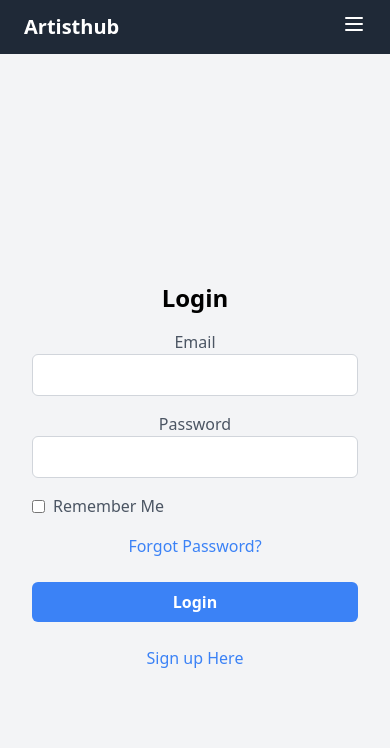
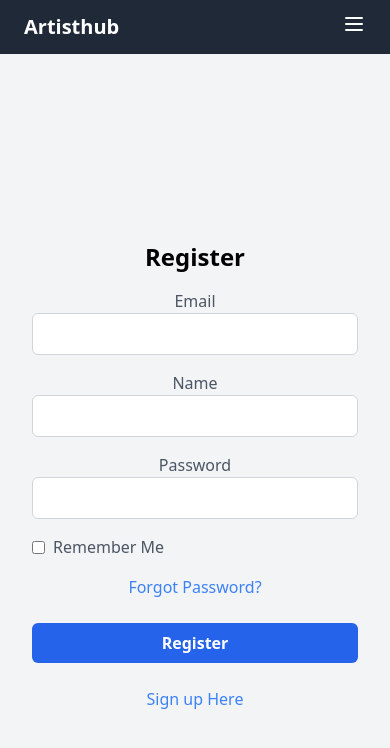
Before and after one commit to almela09/FRONTEND_artisthub, a React (Vite) app in the folder artisthub/: page / in a window 390 px wide. Shown: the top 748 px of the page. Built offline with nearby package versions, Linux system fonts and the light colour scheme.

Commit message:
feature: added register form

```diff
--- a/artisthub/src/App.jsx
+++ b/artisthub/src/App.jsx
@@ -2,6 +2,7 @@ import { useState } from 'react'
 import './App.css'
 import { Navbar } from './components/Navbar/Navbar'
 import { Login } from './pages/Login/Login'
+import { Register } from './pages/Register/Register'
 
 function App() {
   const [count, setCount] = useState(0)
@@ -10,7 +11,8 @@ function App() {
     <>
 
      <Navbar/>
-     <Login/>
+     {/* <Login/> */}
+     <Register/>
     </>
   )
 }
--- a/artisthub/src/pages/Login/Login.jsx
+++ b/artisthub/src/pages/Login/Login.jsx
@@ -6,8 +6,8 @@ export const Login = () => {
           {/* Left: Image */}
           <div className="w-1/2 h-screen hidden lg:block">
             <img
-              src="https://i.pinimg.com/originals/11/0c/cf/110ccf3e7614ae0d56e806e8668f98f8.jpg"
-              alt="Placeholder Image"
+              src="https://upload.wikimedia.org/wikipedia/commons/thumb/5/5a/Sandro_Botticelli_069.jpg/800px-Sandro_Botticelli_069.jpg"
+              alt="Boticelli Image"
               className="object-cover w-full h-full"
             />
           </div>
@@ -54,7 +54,7 @@ export const Login = () => {
               {/* Login Button */}
               <button
                 type="submit"
-                className="bg-blue-500 hover:bg-blue-600 text-white font-semibold rounded-md py-2 px-4 w-full"
+                className="bg-blue-600 hover:bg--600 text-white font-semibold rounded-md py-2 px-4 w-full"
               >
                 Login
               </button>
--- a/artisthub/src/pages/Register/Register.jsx
+++ b/artisthub/src/pages/Register/Register.jsx
@@ -0,0 +1,78 @@
+export const Register = () => {
+    return (
+        <div className="bg-gray-100 flex justify-center items-center h-screen">
+            {/* Left: Image */}
+            <div className="w-1/2 h-screen hidden lg:block">
+                <img
+                    src="https://i.pinimg.com/originals/c4/2b/bc/c42bbcec29cf1a0345bbe3a573b9b334.jpg"
+                    alt="Boticelli Image"
+                    className="object-cover w-full h-full"
+                />
+            </div>
+            {/* Right: Login Form */}
+            <div className="lg:p-36 md:p-52 sm:20 p-8 w-full lg:w-1/2">
+                <h1 className="text-2xl font-semibold mb-4">Register</h1>
+                <form action="#" method="POST">
+                    {/* Email Input */}
+                    <div className="mb-4">
+                        <label htmlFor="email" className="block text-gray-600">Email</label>
+                        <input
+                            type="text"
+                            id="email"
+                            name="email"
+                            className="w-full border border-gray-300 rounded-md py-2 px-3 focus:outline-none focus:border-blue-500"
+                            autoComplete="off"
+                        />
+                    </div>
+                    {/* Name Input */}
+                    <div className="mb-4">
+                        <label htmlFor="name" className="block text-gray-600">Name</label>
+                        <input
+                            type="text"
+                            id="name"
+                            name="name"
+                            className="w-full border border-gray-300 rounded-md py-2 px-3 focus:outline-none focus:border-blue-500"
+                            autoComplete="off"
+                        />
+                    </div>
+                    {/* Password Input */}
+                    <div className="mb-4">
+                        <label htmlFor="password" className="block text-gray-600">Password</label>
+                        <input
+                            type="password"
+                            id="password"
+                            name="password"
+                            className="w-full border border-gray-300 rounded-md py-2 px-3 focus:outline-none focus:border-blue-500"
+                            autoComplete="off"
+                        />
+                    </div>
+                    {/* Remember Me Checkbox */}
+                    <div className="mb-4 flex items-center">
+                        <input
+                            type="checkbox"
+                            id="remember"
+                            name="remember"
+                            className="text-blue-500"
+                        />
+                        <label htmlFor="remember" className="text-gray-600 ml-2">Remember Me</label>
+                    </div>
+                    {/* Forgot Password Link */}
+                    <div className="mb-6 text-blue-500">
+                        <a href="#" className="hover:underline">Forgot Password?</a>
+                    </div>
+                    {/* Register Button */}
+                    <button
+                        type="submit"
+                        className="bg-blue-600 hover:bg-blue-600 text-white font-semibold rounded-md py-2 px-4 w-full"
+                    >
+                        Register
+                    </button>
+                </form>
+                {/* Sign up Link */}
+                <div className="mt-6 text-blue-500 text-center">
+                    <a href="#" className="hover:underline">Sign up Here</a>
+                </div>
+            </div>
+        </div>
+    );
+}
```
